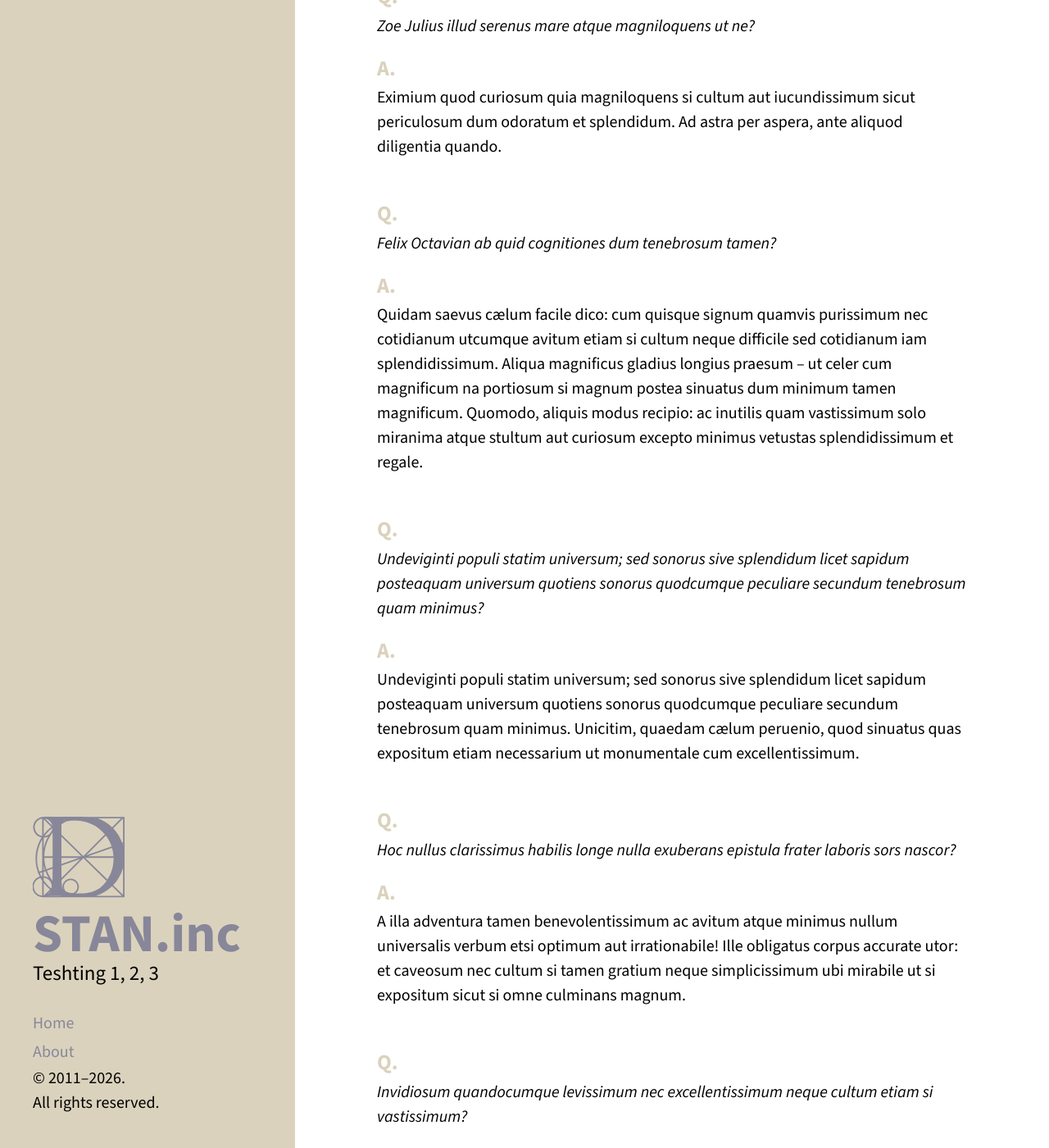
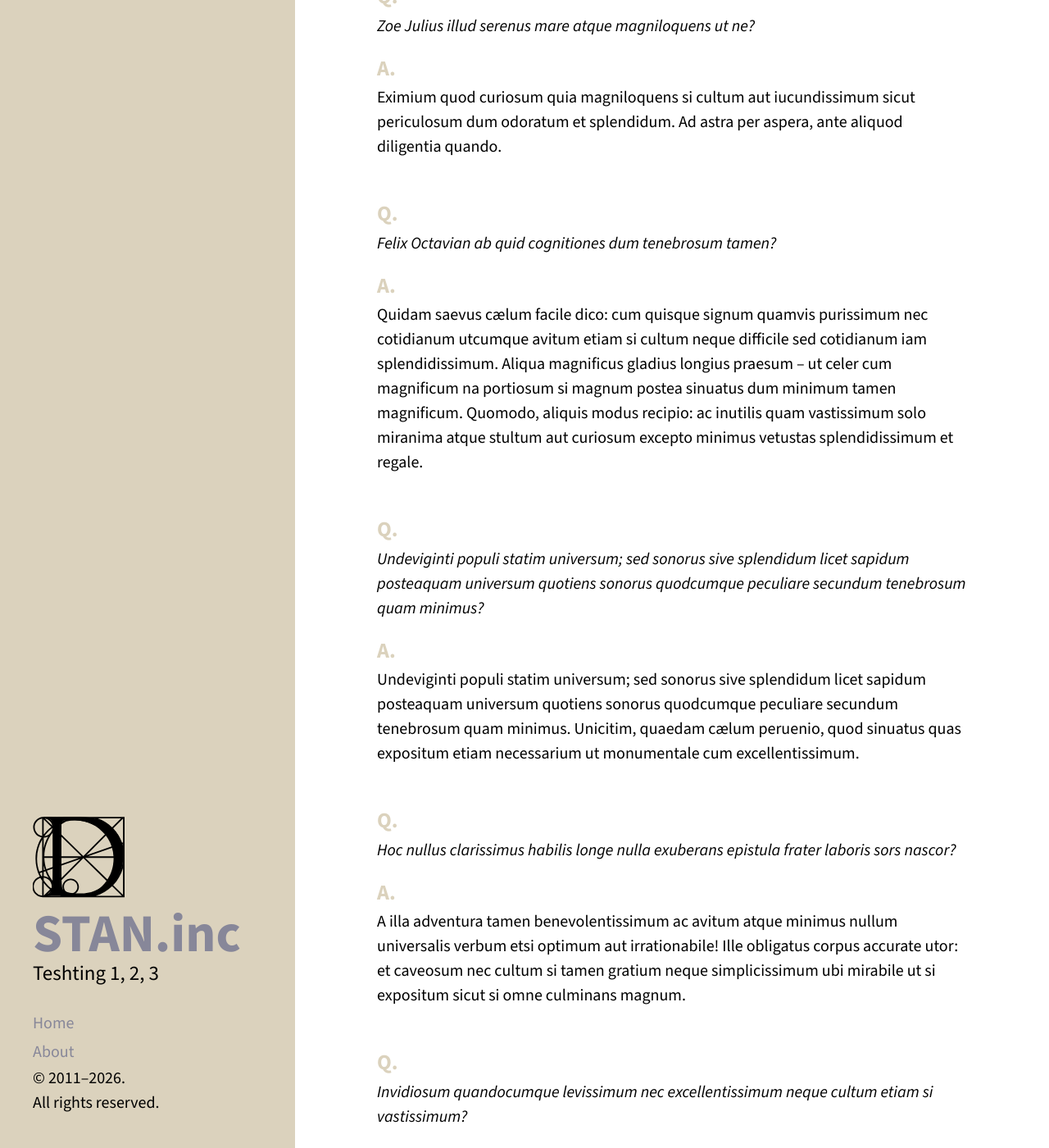
Before and after one commit to stam-ink/stam-ink.github.io, a Jekyll site: the page built from index.html, in a window 1280 px wide and 1400 px high, scrolled down 236 px. Shown: the whole window at 82% size. Built offline with Jekyll 4.4.1, drawn with Linux system fonts in a browser that asks for light colours; the list of posts is cut into pages by our own code.

Commit message:
Update hyde.css

```diff
--- a/public/css/hyde.css
+++ b/public/css/hyde.css
@@ -951,30 +951,26 @@
 
 /* --- LOGO VECTOR LAYER SPECIFICITY MATRICES --- */
 
-/* 1. Base State: Force the foundational letter block to stay solid black */
-.sidebar-about a.site-branding-link svg path[fill="#303040"],
-.sidebar-about a.site-branding-link svg .base-letter {
+/* 1. Base State: Force the foundational letter framework (the first path) to be solid black */
+.sidebar-about a.site-branding-link svg path:first-of-type {
   fill: #000000 !important;
 }
 
-/* 2. Base State: Set geometric circles & construction lines to your theme link color */
-.sidebar-about a.site-branding-link svg path:not([fill="#303040"]),
-.sidebar-about a.site-branding-link svg .construction-lines {
+/* 2. Base State: Set geometric circles & construction lines (all subsequent paths) to theme link color */
+.sidebar-about a.site-branding-link svg path:not(:first-of-type) {
   fill: #878799 !important;
   transition: fill 0.2s ease-in-out;
 }
 
 /* --- HOVER INTERACTION STATES --- */
 
-/* 3. Hover State: Ensure the black letter geometry doesn't move or change color */
-.sidebar-about a.site-branding-link:hover svg path[fill="#303040"],
-.sidebar-about a.site-branding-link:hover svg .base-letter {
+/* 3. Hover State: Lock the main "D" letter framework so it remains solid black on hover */
+.sidebar-about a.site-branding-link:hover svg path:first-of-type {
   fill: #000000 !important;
 }
 
-/* 4. Hover State: Seamlessly transition the circles and lines to your secondary stone tone */
-.sidebar-about a.site-branding-link:hover svg path:not([fill="#303040"]),
-.sidebar-about a.site-branding-link:hover svg .construction-lines {
+/* 4. Hover State: Transition only the background geometry to your secondary stone tone */
+.sidebar-about a.site-branding-link:hover svg path:not(:first-of-type) {
   fill: #999384 !important;
 }
 
```
